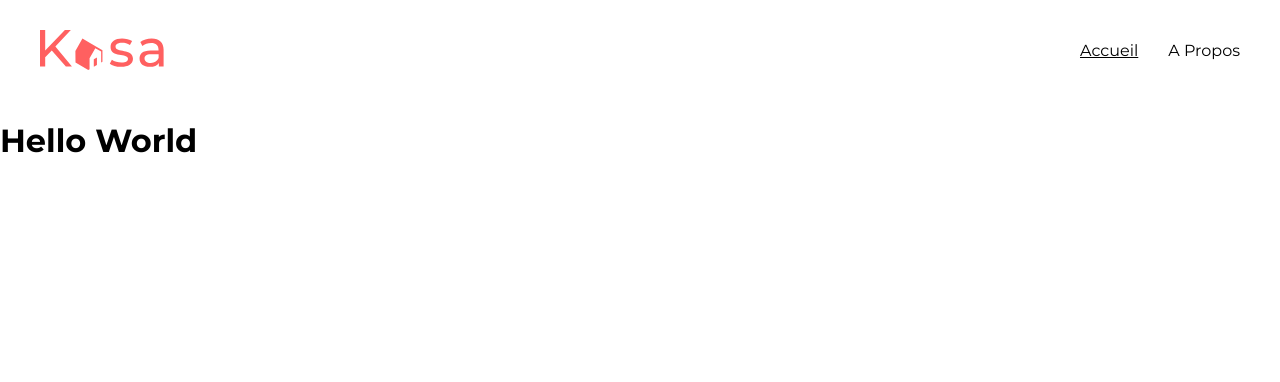
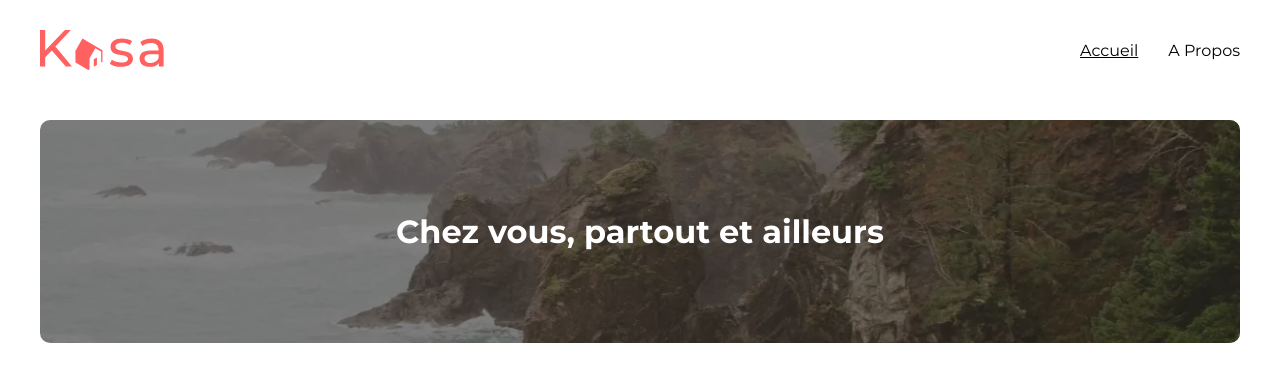
Before and after one commit to LeprovostNoam/oc-projet-6, a React (Create React App) app: page / in a window 1280 px wide. Shown: the top 382 px of the page. Built offline with nearby package versions, Linux system fonts and the light colour scheme.

Commit message:
Ajout de la banner

```diff
--- /dev/null
+++ b/src/assets/css/Banner.scss
@@ -0,0 +1,56 @@
+.banner {
+    position: relative;
+    display: flex;
+    align-items: center;
+    justify-content: center;
+    background-size: cover;
+    background-position: center;
+    border-radius: 10px;
+    color: white;
+    text-align: center;
+    height: 223px;
+    margin: 20px 40px; /* Margin on the sides */
+    overflow: hidden;
+
+    &::after {
+      content: '';
+      position: absolute;
+      top: 0;
+      left: 0;
+      width: 100%;
+      height: 100%;
+      background-color: rgba(0, 0, 0, 0.5); /* Dark overlay */
+      z-index: 1;
+    }
+
+    h1 {
+      position: relative;
+      z-index: 2;
+      font-size: 2rem;
+      font-weight: bold;
+      margin: 0;
+    }
+    .break-mobile {
+        display: none;
+    }
+  }
+
+  /* Desktop styles */
+  @media (min-width: 768px) {
+    .banner h1 {
+      font-size: 2rem;
+    }
+  }
+
+  /* Mobile styles */
+  @media (max-width: 767px) {
+    .banner {
+        .break-mobile {
+            display: inline;
+        }
+        height: 111px;
+    }
+    .banner h1 {
+      font-size: 1.5rem;
+    }
+  }
--- /dev/null
+++ b/src/components/Banner.js
@@ -0,0 +1,15 @@
+import React from 'react';
+import '../assets/css/Banner.scss';
+import backgroundImage from '../assets/img/source1-min.webp';
+
+const Banner = () => {
+    return (
+      <div className="banner" style={{ backgroundImage: `url(${backgroundImage})` }}>
+        <h1>
+          Chez vous,<span className="break-mobile"><br/></span> partout et ailleurs
+        </h1>
+      </div>
+    );
+  };
+
+export default Banner;
--- a/src/pages/Home.js
+++ b/src/pages/Home.js
@@ -1,6 +1,6 @@
 import React from 'react';
 import { Helmet } from 'react-helmet';
-import Header from '../components/Header';
+import Banner from '../components/Banner';
 
 function Home() {
   return (
@@ -8,7 +8,7 @@ function Home() {
       <Helmet>
       <title>Kasa FR | Chez vous, partout et ailleurs</title>
       </Helmet>
-      <h1>Hello World</h1>
+      <Banner />
     </div>
   );
 }
```
Also changed, not shown: src/assets/img/source1-min.webp (added).
